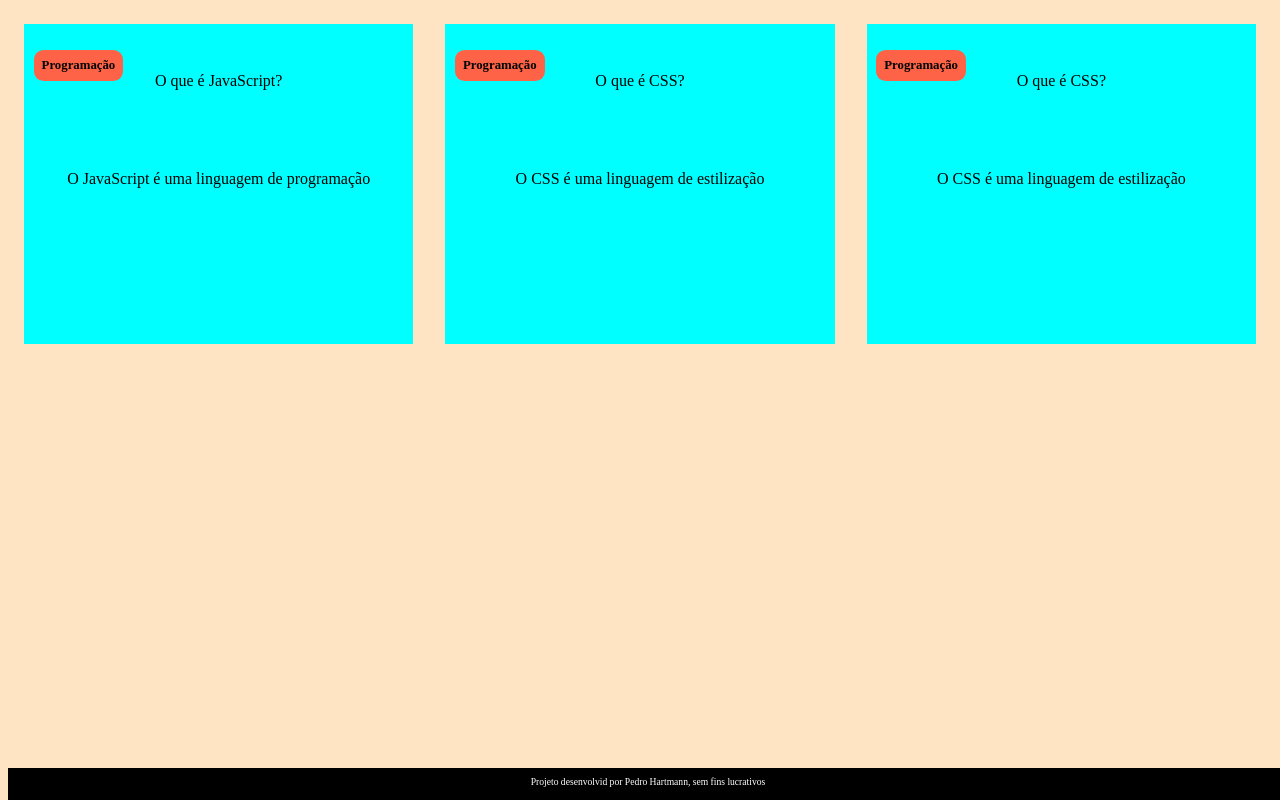
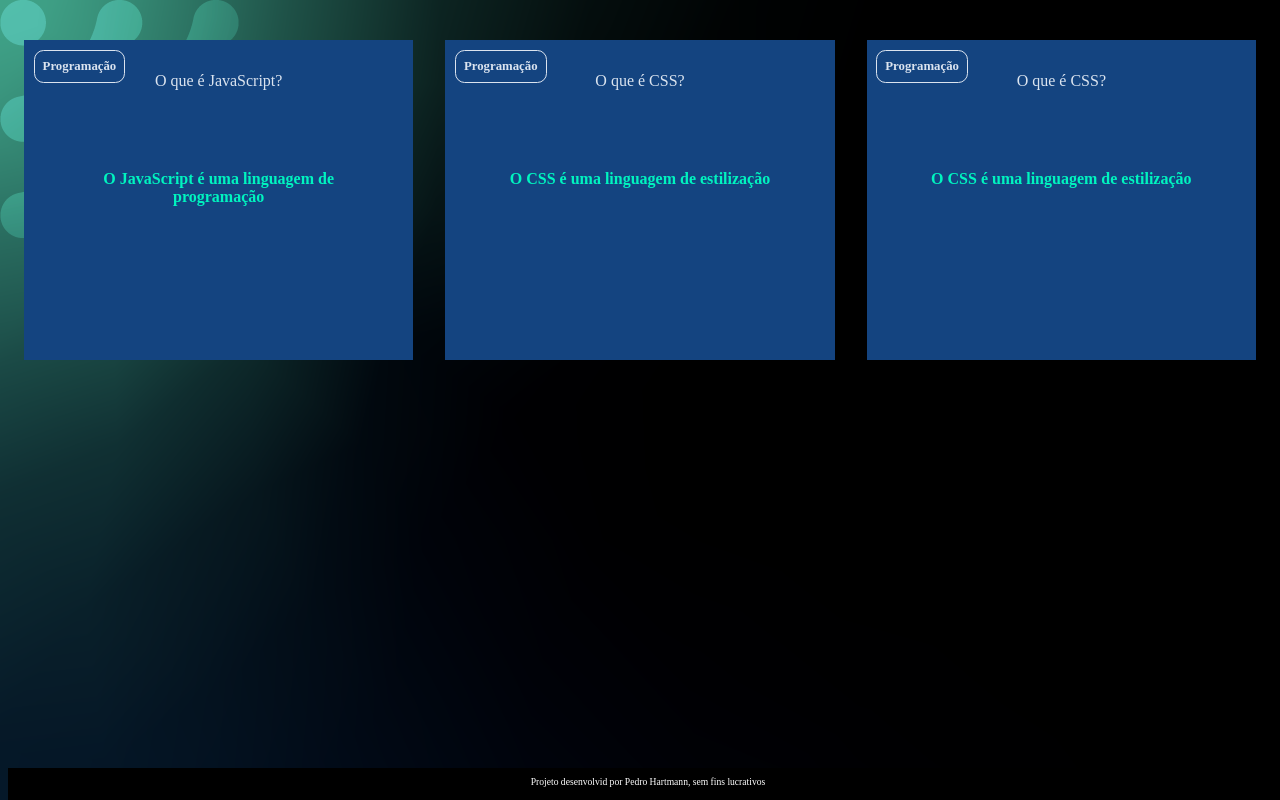
Before and after one commit to HartminhoS2/flashcard, a plain HTML site: page flashcard-main/Flashcard/index.html in a window 1280 px wide. Drawn offline with Linux system fonts and the light colour scheme.

Commit message:
Add files via upload

```diff
--- a/flashcard-main/Flashcard/assets/style.css
+++ b/flashcard-main/Flashcard/assets/style.css
@@ -1,5 +1,12 @@
+:root {
+    --text-color: #DBE4EF;
+    --card-front-color: #144480;
+    --card-back-color: #00F4BF;
+}
+
+
 body {
-    background-color: bisque;
+    background: url("img/bg-desktop.webp");
     font-family: Bai Jamjuree;
 }
 
@@ -9,20 +16,23 @@ body {
 
 .cartao {
     margin: 1rem 1rem;
-    background-color: aqua;
     height: 20rem;
     flex-grow: 1;
     flex-basis: calc(33% - 6rem);
 }
 
 .cartao__conteudo {
+    background-color: var(--card-front-color);
     text-align: center;
     /* background-color: aquamarine; */
     height: 100%;
+    transform-style: preserve-3d;
+    transition: transform 300ms ease-in-out;
 }
 
 .cartao__conteudo h3 {
-    background-color: tomato;
+    color: var(--text-color);
+    border: 1px solid var(--text-color);
     text-align: left;
     padding: 0.5rem;
     position: absolute;
@@ -35,6 +45,31 @@ body {
     margin-top: 1rem;
     padding: 2rem;
 }
+
+.cartao__conteudo__pergunta p {
+    color: var(--text-color);
+    font-weight: 500;
+}
+
+.cartao__conteudo__resposta p {
+    color: var(--card-back-color);
+    font-weight: 700;
+}
+
+.cartao:hover .cartao__conteudo {
+    transform: rotateY(180deg);
+}
+
+
+
+
+
+
+
+
+
+
+
 
 
 
```
Also changed, not shown: flashcard-main/Flashcard/assets/img/bg-desktop.webp (added), flashcard-main/Flashcard/assets/img/bg-mobile.webp (added), flashcard-main/Flashcard/assets/img/bg-tablet.webp (added).
